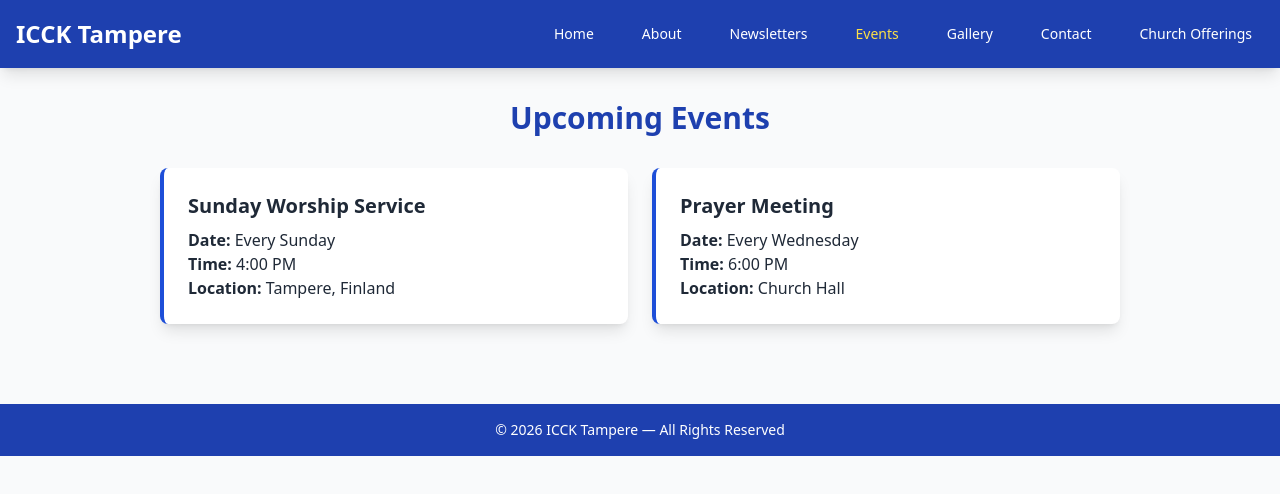
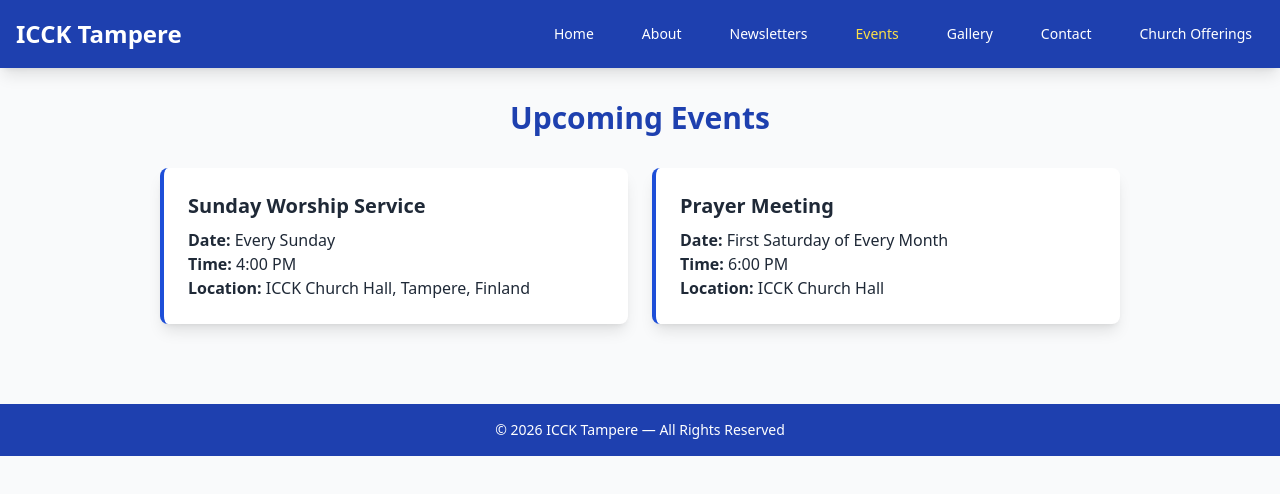
Before and after one commit to ifeoma-git/church-website, a React (Create React App) app: page /events in a window 1280 px wide. Shown: the top 494 px of the page. Built offline with nearby package versions, Linux system fonts and the light colour scheme.

Commit message:
Changed prayer meeting date from every wednesday to first saturday of the month

```diff
--- a/src/pages/Events.jsx
+++ b/src/pages/Events.jsx
@@ -3,13 +3,13 @@ const events = [
     title: "Sunday Worship Service",
     date: "Every Sunday",
     time: "4:00 PM",
-    location: "Tampere, Finland",
+    location: "ICCK Church Hall, Tampere, Finland",
   },
   {
     title: "Prayer Meeting",
-    date: "Every Wednesday",
+    date: "First Saturday of Every Month",
     time: "6:00 PM",
-    location: "Church Hall",
+    location: "ICCK Church Hall",
   },
 ];
 
```
